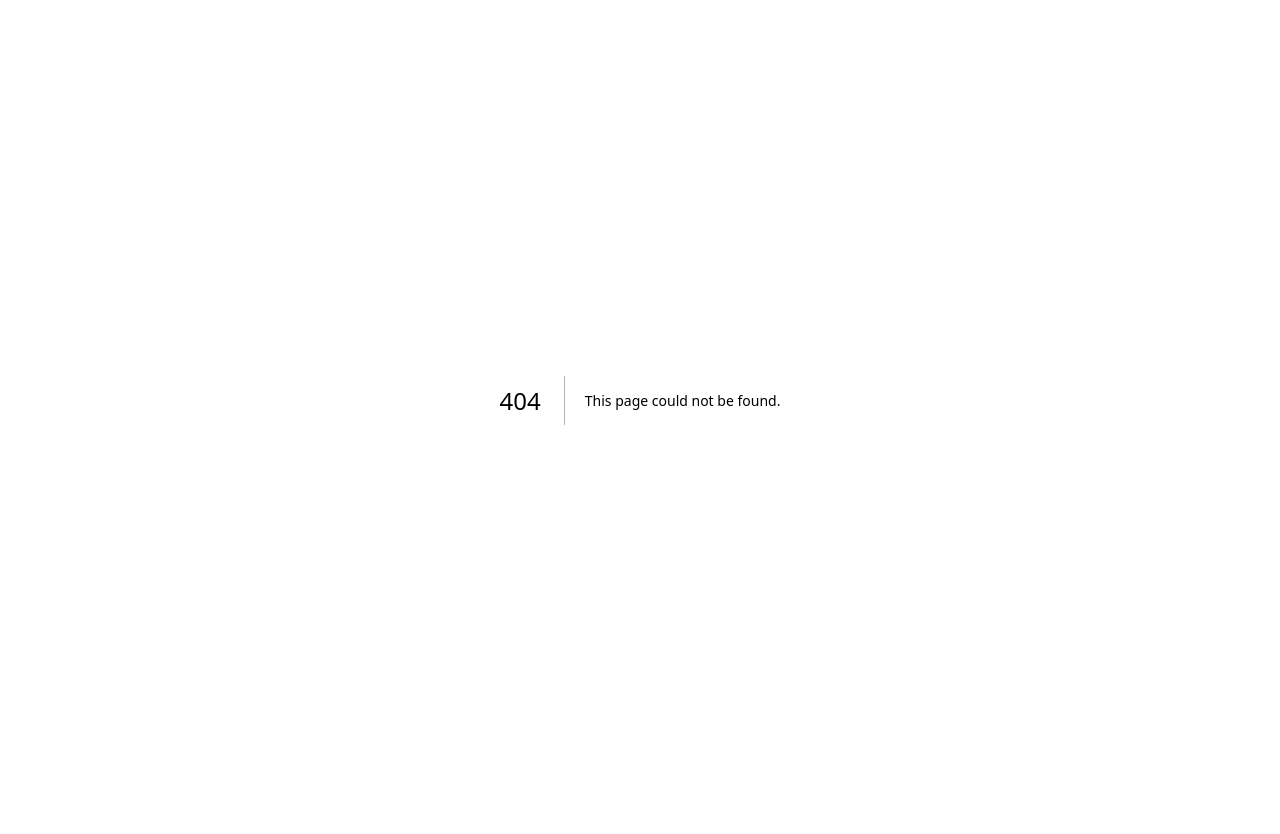
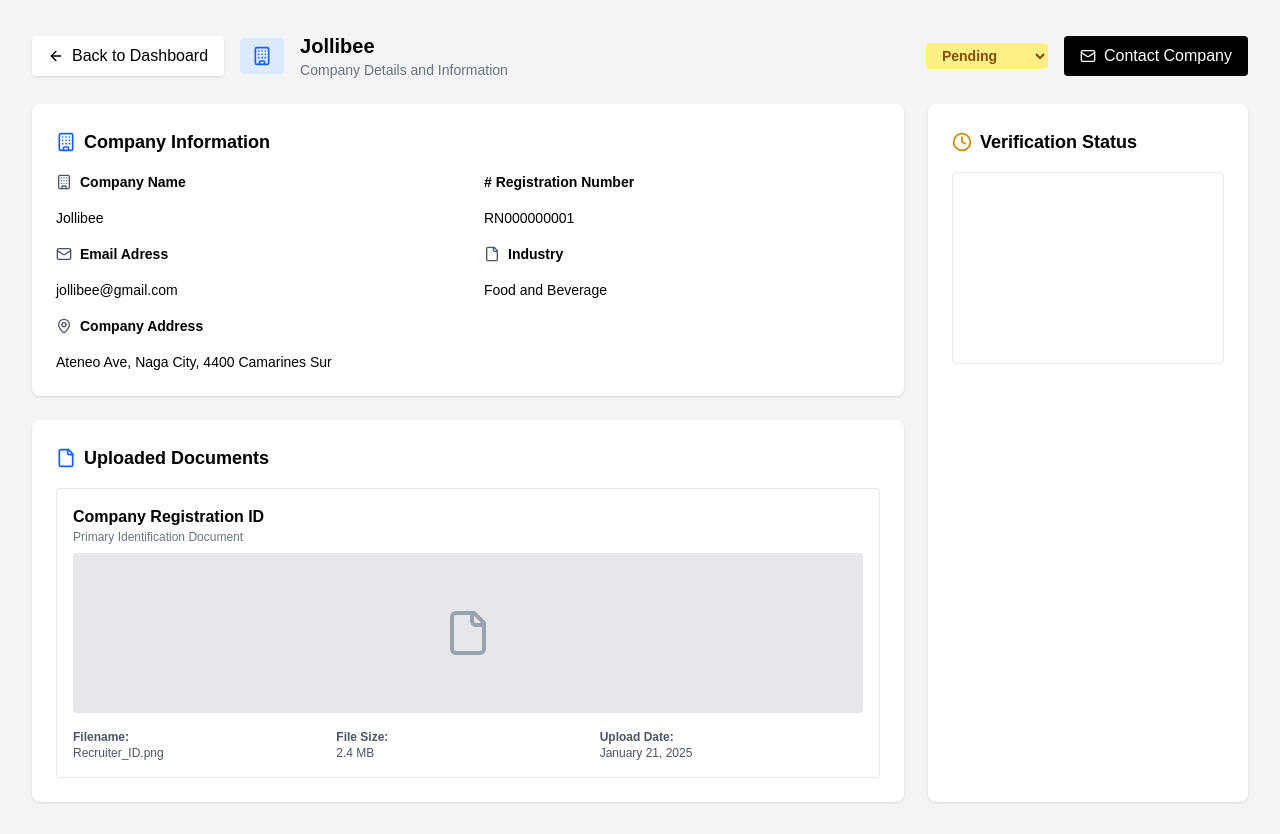
Before and after one commit to madaanoy/connextadmin, a Next.js app: page /company/jollibee in a window 1280 px wide. Before the commit this address had no page. Before the commit the page ends 800 px from the top, so only its background shows below. Built offline with nearby package versions, Linux system fonts and the light colour scheme.

Commit message:
`Added search functionality and navigation links to Dashboard and Sidebar components. Also created the file to view additional details about the Employer's registration.`

```diff
--- a/components/Dashboard.tsx
+++ b/components/Dashboard.tsx
@@ -13,6 +13,7 @@
   MapPin,
   ShieldCheck,
   Pin,
+  ChevronRight,
 } from "lucide-react";
 import React from "react";
 
@@ -128,11 +129,28 @@
       </div>
 
       {/* Search Bar */}
-      <div className="mb-4">
+      <div className="mb-4 relative">
+        <span className="absolute inset-y-0 left-0 pl-3 flex items-center pointer-events-none">
+          {/* Search Icon SVG */}
+          <svg
+            className="w-5 h-5 text-gray-400"
+            fill="none"
+            stroke="currentColor"
+            strokeWidth="2"
+            viewBox="0 0 24 24"
+            xmlns="http://www.w3.org/2000/svg"
+          >
+            <path
+              strokeLinecap="round"
+              strokeLinejoin="round"
+              d="M21 21l-4.35-4.35m0 0A7.5 7.5 0 104.5 4.5a7.5 7.5 0 0012.15 12.15z"
+            />
+          </svg>
+        </span>
         <input
           type="text"
           placeholder="Search"
-          className="w-full p-2 rounded-md border border-gray-300 focus:outline-none focus:ring-2 focus:ring-indigo-500"
+          className="w-full pl-10 pr-4 py-2 rounded-md border border-gray-300 bg-white focus:outline-none focus:ring-2 focus:ring-indigo-500"
         />
       </div>
 
@@ -150,7 +168,10 @@
                 Company Name
               </th>
               <th className="px-6 py-3 text-left text-xs font-semibold text-gray-700">
-                <IdCardLanyard size={18} className="inline mr-1"></IdCardLanyard>
+                <IdCardLanyard
+                  size={18}
+                  className="inline mr-1"
+                ></IdCardLanyard>
                 ID Uploaded
               </th>
               <th className="px-6 py-3 text-left text-xs font-semibold text-gray-700">
@@ -197,6 +218,14 @@
                       <ChevronDown size={14}></ChevronDown>
                     </span>
                   </td>
+
+                  <td className="px-6 py-4 whitespace-nowrap">
+                    <span>
+                      <a href={`/company/${companyName.toLowerCase()}`} aria-label={`View details for ${companyName}`}>
+                        <ChevronRight size={16}></ChevronRight>
+                      </a>
+                    </span>
+                  </td>
                 </tr>
               )
             )}
--- /dev/null
+++ b/src/app/company/[companyName]/page.tsx
@@ -0,0 +1,184 @@
+"use client";
+
+import React, { useState, use } from "react";
+import Link from "next/link";
+import {
+  ArrowLeft,
+  Building,
+  Mail,
+  MapPin,
+  File,
+  Clock,
+  ChevronDown,
+} from "lucide-react";
+
+const companyData = {
+  jollibee: {
+    companyName: "Jollibee",
+    email: "jollibee@gmail.com",
+    address: "Ateneo Ave, Naga City, 4400 Camarines Sur",
+    registrationNumber: "RN000000001",
+    industry: "Food and Beverage",
+    verificationStatus: "Pending",
+    document: {
+      filename: "Recruiter_ID.png",
+      fileSize: "2.4 MB",
+      uploadDate: "January 21, 2025",
+    },
+  },
+};
+
+interface CompanyDetailProps {
+  params: Promise<{
+    companyName: string;
+  }>;
+}
+
+export default function CompanyDetail({ params }: CompanyDetailProps) {
+  const unwrappedParams = use(params);
+  const companyKey = unwrappedParams.companyName.toLowerCase() as keyof typeof companyData;
+  const company = companyData[companyKey];
+
+  const [status, setStatus] = useState(company?.verificationStatus || "Pending");
+
+  if (!company) {
+    return (
+      <div className="p-8">
+        <p>Company not found.</p>
+        <Link href="/home"><button className="mt-4 px-4 py-2 bg-indigo-600 text-white rounded">Back to Dashboard</button></Link>
+      </div>
+    );
+  }
+
+  return (
+    <div className="flex-1 p-8 bg-gray-100 min-h-screen">
+      {/* Header */}
+      <div className="flex items-center space-x-4 mb-6">
+        <Link href="/home">
+          <button className="flex items-center space-x-2 bg-white px-4 py-2 rounded shadow hover:bg-gray-100">
+            <ArrowLeft size={16} />
+            <span>Back to Dashboard</span>
+          </button>
+        </Link>
+        <div className="flex items-center space-x-2 bg-blue-100 px-3 py-2 rounded">
+          <Building size={20} className="text-blue-600" />
+        </div>
+        <div>
+          <h1 className="text-xl font-semibold">{company.companyName}</h1>
+          <p className="text-gray-500 text-sm">Company Details and Information</p>
+        </div>
+        <div className="ml-auto flex items-center space-x-4">
+          <select
+            value={status}
+            onChange={(e) => setStatus(e.target.value)}
+            className={`px-3 py-1 rounded text-sm font-semibold ${
+              status === "Pending"
+                ? "bg-yellow-200 text-yellow-800"
+                : status === "Verified"
+                ? "bg-green-200 text-green-800"
+                : "bg-red-200 text-red-800"
+            }`}
+          >
+            <option>Pending</option>
+            <option>Verified</option>
+            <option>Not Verified</option>
+          </select>
+          <button className="bg-black text-white px-4 py-2 rounded flex items-center space-x-2 hover:bg-gray-900">
+            <Mail size={16} />
+            <span>Contact Company</span>
+          </button>
+        </div>
+      </div>
+
+      {/* Main Content */}
+      <div className="flex space-x-6">
+        {/* Left Column */}
+        <div className="flex-1 space-y-6">
+          {/* Company Information */}
+          <div className="bg-white rounded-lg p-6 shadow">
+            <h2 className="text-lg font-semibold mb-4 flex items-center space-x-2">
+              <Building size={20} className="text-blue-600" />
+              <span>Company Information</span>
+            </h2>
+            <div className="grid grid-cols-2 gap-y-4 gap-x-8 text-sm">
+              <div className="flex items-center space-x-2">
+                <Building size={16} className="text-gray-600" />
+                <span className="font-semibold">Company Name</span>
+              </div>
+              <div className="flex items-center space-x-2">
+                <span className="font-semibold"># Registration Number</span>
+              </div>
+
+              <div>{company.companyName}</div>
+              <div>{company.registrationNumber}</div>
+
+              <div className="flex items-center space-x-2">
+                <Mail size={16} className="text-gray-600" />
+                <span className="font-semibold">Email Adress</span>
+              </div>
+              <div className="flex items-center space-x-2">
+                <File size={16} className="text-gray-600" />
+                <span className="font-semibold">Industry</span>
+              </div>
+
+              <div>{company.email}</div>
+              <div>Food and Beverage</div>
+
+              <div className="flex items-center space-x-2">
+                <MapPin size={16} className="text-gray-600" />
+                <span className="font-semibold">Company Address</span>
+              </div>
+              <div></div>
+
+              <div>{company.address}</div>
+              <div></div>
+            </div>
+          </div>
+
+          {/* Uploaded Documents */}
+          <div className="bg-white rounded-lg p-6 shadow">
+            <h2 className="text-lg font-semibold mb-4 flex items-center space-x-2">
+              <File size={20} className="text-blue-600" />
+              <span>Uploaded Documents</span>
+            </h2>
+            <div className="border border-gray-200 rounded p-4">
+              <div className="mb-2">
+                <p className="font-semibold">Company Registration ID</p>
+                <p className="text-xs text-gray-500">
+                  Primary Identification Document
+                </p>
+              </div>
+              <div className="bg-gray-200 h-40 rounded flex items-center justify-center text-gray-400">
+                <File size={48} />
+              </div>
+              <div className="grid grid-cols-3 text-xs text-gray-600 mt-4">
+                <div>
+                  <p className="font-semibold">Filename:</p>
+                  <p>{company.document.filename}</p>
+                </div>
+                <div>
+                  <p className="font-semibold">File Size:</p>
+                  <p>{company.document.fileSize}</p>
+                </div>
+                <div>
+                  <p className="font-semibold">Upload Date:</p>
+                  <p>{company.document.uploadDate}</p>
+                </div>
+              </div>
+            </div>
+          </div>
+        </div>
+
+        {/* Right Column */}
+        <div className="w-80 bg-white rounded-lg p-6 shadow">
+          <h2 className="text-lg font-semibold mb-4 flex items-center space-x-2">
+            <Clock size={20} className="text-yellow-600" />
+            <span>Verification Status</span>
+          </h2>
+          {/* Empty content box */}
+          <div className="h-48 border border-gray-200 rounded"></div>
+        </div>
+      </div>
+    </div>
+  );
+}
```
Also changed, not shown: components/Sidebar.tsx (+15 -20 lines).
